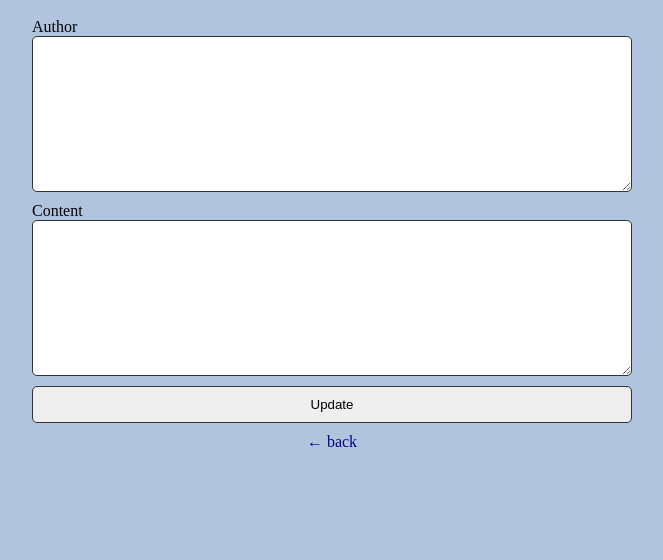
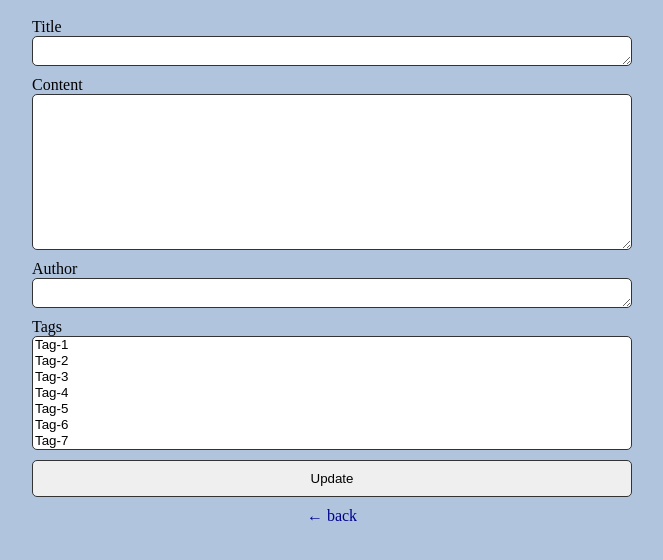
Before and after one commit to HannaPsh/Blog-Api, a plain HTML site: page blog-client-template/admin/update-post.html in a window 1280 px wide. Shown: the part 60-620 px from the top of the page, without its empty margins (308-971 px from the left). Drawn offline with Linux system fonts and the light colour scheme.

Commit message:
Index-updatePost: Updated Tags and CSS

```diff
--- a/blog-client-template/admin/css/style.css
+++ b/blog-client-template/admin/css/style.css
@@ -16,6 +16,15 @@ input,
 textarea,
 select {
     width: 100%;
+    margin-bottom: 10px;
+    border-radius: 5px;
+    border: 1px solid #333;
+}
+
+#title-textarea,
+#author-textarea {
+    width: 100%;
+    height: 30px;
     margin-bottom: 10px;
     border-radius: 5px;
     border: 1px solid #333;
--- a/blog-client-template/admin/update-post.html
+++ b/blog-client-template/admin/update-post.html
@@ -10,10 +10,22 @@
         <h1>Update post</h1>
 
         <form id="update-pun-form">
+            <label for="">Title</label>
+            <textarea name="title" id="title-textarea" cols="30" rows="10"></textarea>
+            <label for="">Content</label>
+            <textarea name="content" id="content-textarea" cols="30" rows="10"></textarea>
             <label for="">Author</label>
             <textarea name="author" id="author-textarea" cols="30" rows="10"></textarea>
-            <label for="">Content</label>
-            <textarea name="content" id="content-textarea" cols="30" rows="10"></textarea>
+            <label for="">Tags</label>
+            <select name="tags" id="tags" size="7" multiple="multiple">
+                <option value="tagOne">Tag-1</option>
+                <option value="tagTwo">Tag-2</option>
+                <option value="tagThree">Tag-3</option>
+                <option value="tagFour">Tag-4</option>
+                <option value="tagFive">Tag-5</option>
+                <option value="tagSix">Tag-6</option>
+                <option value="tagSeven">Tag-7</option>
+            </select>
 
             <input type="submit" value="Update">
             <a href="index.html">&#x2190; back</a>
```
